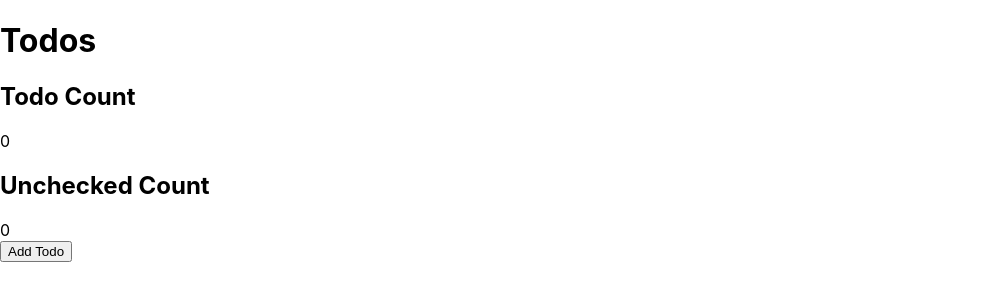
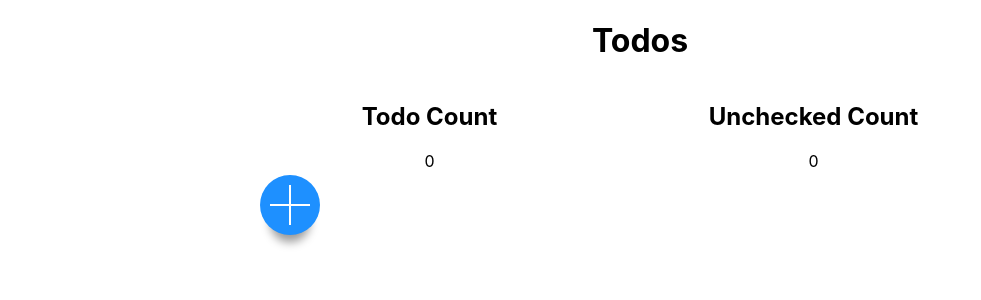
Before and after one commit to alex-gagnon/TodoApp, a React (Create React App) app in the folder app/: page / in a window 1280 px wide. Shown: the top 300 px of the page, without its empty margins (0-981 px from the left). Built offline with nearby package versions, Linux system fonts and the light colour scheme.

Commit message:
created preliminary styling with focus on add button

```diff
--- a/app/src/components/Todo.js
+++ b/app/src/components/Todo.js
@@ -18,7 +18,6 @@ class Todo extends Component {
     }
 
     this.addTodo = this.addTodo.bind(this)
-    this.toggleChecked = this.toggleChecked.bind(this)
   }
 
   addTodo() {
@@ -52,26 +51,40 @@ class Todo extends Component {
 
   render() {
     return (
-      <div>
+    <div class="todo-section">
+        <div className="todo-section__content">
+            <div className="todo-header">
                 <h1>Todos</h1>
-        <div>
+            </div>
+            <div className="todo-content">
+                <div className="todo-content__counters">
+                    <div className="todo-counter">
                         <h2>Todo Count</h2>
                         <span>{this.state.todos.length || 0}</span>
                     </div>
-        <div>
+                    <div className="todo-counter">
                         <h2>Unchecked Count</h2>
                         <span>{this.state.todos.filter(todo => !todo.checked).length}</span>
                     </div>
-        <button onClick={this.addTodo}>Add Todo</button>
-        <ul>
+                </div>
+            </div>
+            <div className="todo-btn">
+                <span className="circle plus"
+                onClick={this.addTodo}></span>
+            </div>
+            <div className="todo-content">
+                <ul className="todo-content__todo-list">
                 {this.state.todos.map(todo =>
-            <Todos key={"todo" + todo.id}
+                    <Todos className="todo-item"
+                    key={"todo" + todo.id}
                     todo={todo}
                     onDelete={() => this.deleteTodo(todo.id)}
                     onToggle={() => this.toggleChecked(todo.id)} />
                 )}
                 </ul>
             </div>
+        </div>
+      </div>
     )
   }
 }
--- a/app/src/stylesheets/App.css
+++ b/app/src/stylesheets/App.css
@@ -0,0 +1,72 @@
+body {
+  margin: 0;
+}
+
+.container {
+  display: flex;
+  justify-content: center;
+  height: 100vh;
+  width: 100vw;
+}
+
+.todo-section {
+  width: 60vw;
+}
+
+.todo-section__content {
+  display: block;
+  height: 100vh;
+}
+
+.todo-header {
+  text-align: center;
+}
+
+.todo-content__counters {
+  display: flex;
+  justify-content: space-around;
+}
+
+.todo-counter {
+  text-align: center;
+}
+
+/* Todo Button */
+.circle {
+  background-color: dodgerblue;
+  height: 60px;
+  width: 60px;
+  border-radius: 50%;
+  position: relative;
+  margin: 4px;
+  display: inline-block;
+  vertical-align: middle;
+  cursor: pointer;
+  box-shadow: 0px 17px 10px -10px rgba(0, 0, 0, 0.4);
+  transition: all ease-in-out 300ms;
+}
+
+.circle.plus:before, .circle.plus:after {
+  content: '';
+  position: absolute;
+  top: 0;
+  left: 0;
+  right: 0;
+  bottom: 0;
+  background: white;
+}
+
+.circle.plus:before {
+  width: 2px;
+  margin: 10px auto;
+}
+
+.circle.plus:after {
+  margin: auto 10px;
+  height: 2px;
+}
+
+.circle:hover {
+  box-shadow: 0px 37px 20px -15px rgba(0,0,0,0.2);
+  transform: translate(0px, -10px);
+}
```
Lines whose indentation alone changed are shown as unchanged.
